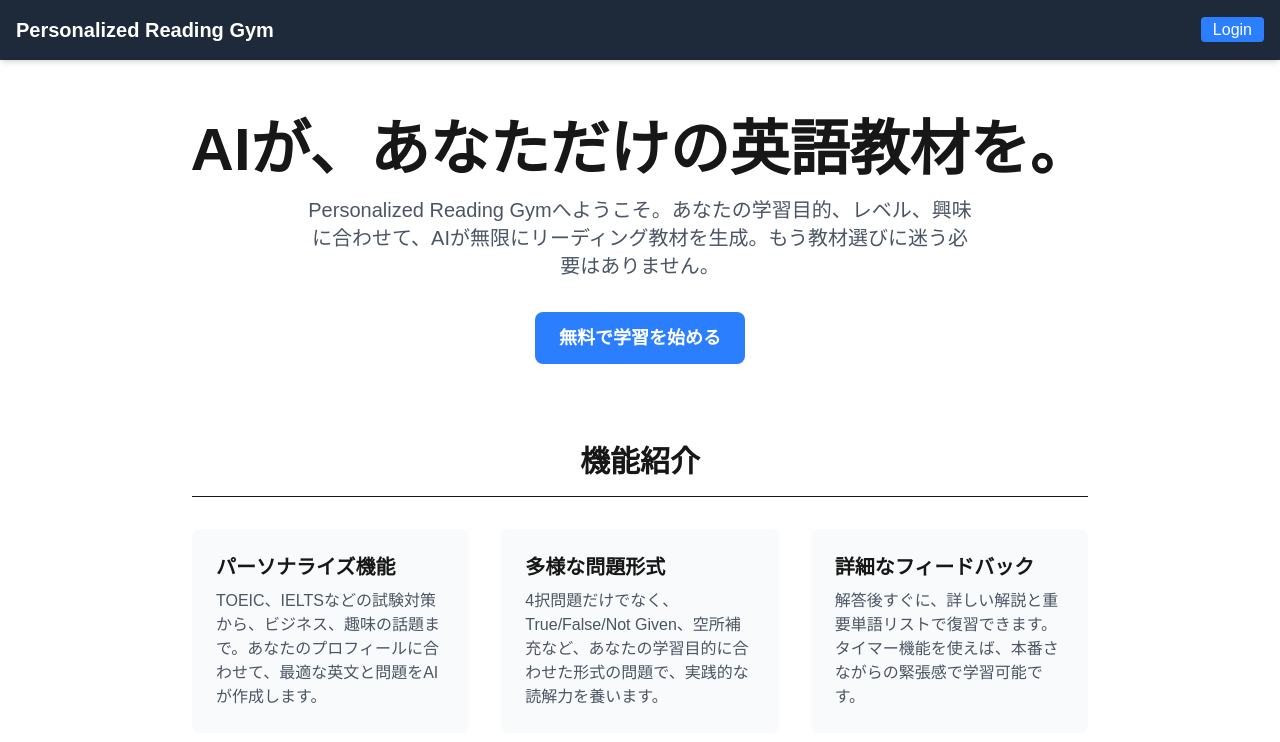
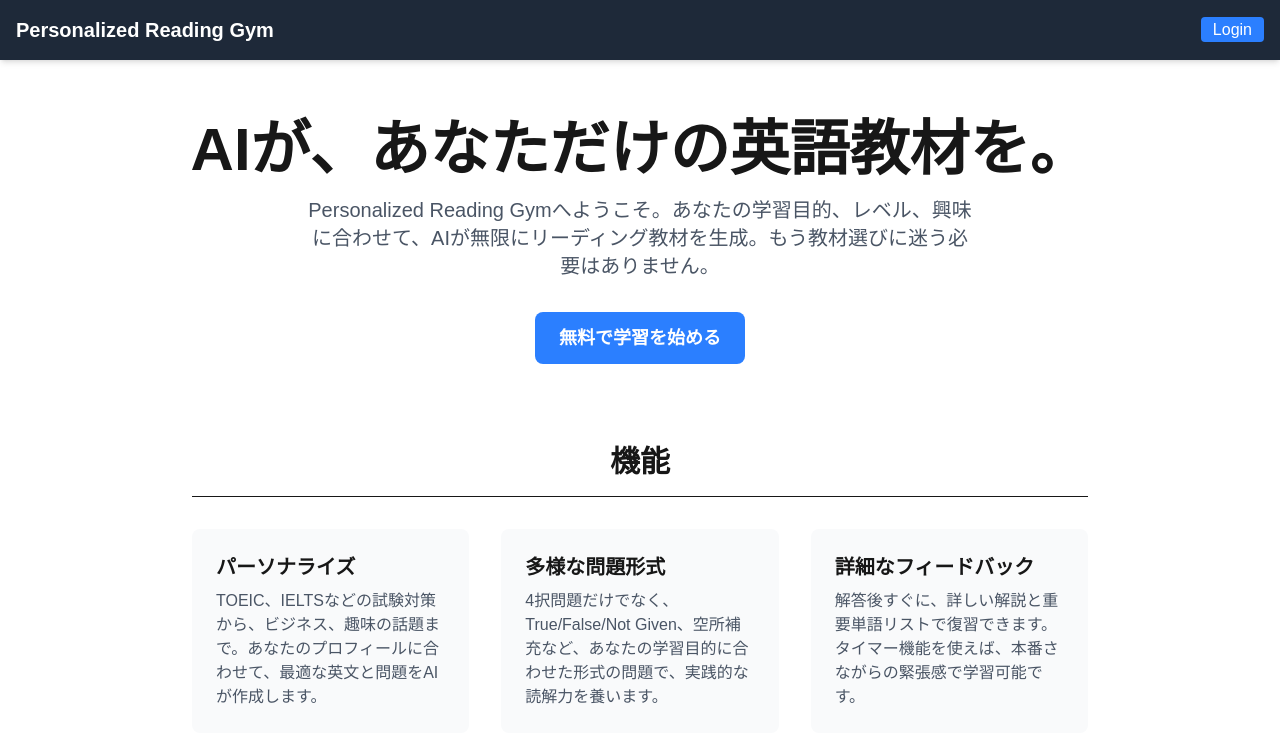
Before and after one commit to kensei0527/reading_gym, a Next.js app: page / in a window 1280 px wide. Shown: the top 742 px of the page. Built offline with nearby package versions, Linux system fonts and the light colour scheme; no server answers.

Commit message:
Update generative model and refine landing page headings
- Changed the generative model from 'gemini-1.5-flash' to 'gemini-2.5-flash' for improved content generation.
- Updated headings on the landing page to simplify terminology, enhancing clarity for users.

```diff
--- a/src/actions/generateContent.ts
+++ b/src/actions/generateContent.ts
@@ -68,7 +68,7 @@ export async function generateContentAction(profile: Tables<'profiles'>, duratio
   try {
     const genAI = new GoogleGenerativeAI(process.env.GEMINI_API_KEY!)
     const model = genAI.getGenerativeModel({
-      model: 'gemini-1.5-flash',
+      model: 'gemini-2.5-flash',
       generationConfig: { responseMimeType: 'application/json' },
     })
 
--- a/src/app/page.tsx
+++ b/src/app/page.tsx
@@ -31,10 +31,10 @@ export default async function LandingPage() {
       </div>
 
       <div className="mt-20 w-full max-w-4xl">
-        <h2 className="text-3xl font-bold mb-8 border-b pb-4">機能紹介</h2>
+        <h2 className="text-3xl font-bold mb-8 border-b pb-4">機能</h2>
         <div className="grid md:grid-cols-3 gap-8 text-left">
           <div className="bg-gray-50 p-6 rounded-lg">
-            <h3 className="text-xl font-semibold mb-2">パーソナライズ機能</h3>
+            <h3 className="text-xl font-semibold mb-2">パーソナライズ</h3>
             <p className="text-gray-600">TOEIC、IELTSなどの試験対策から、ビジネス、趣味の話題まで。あなたのプロフィールに合わせて、最適な英文と問題をAIが作成します。</p>
           </div>
           <div className="bg-gray-50 p-6 rounded-lg">
```
